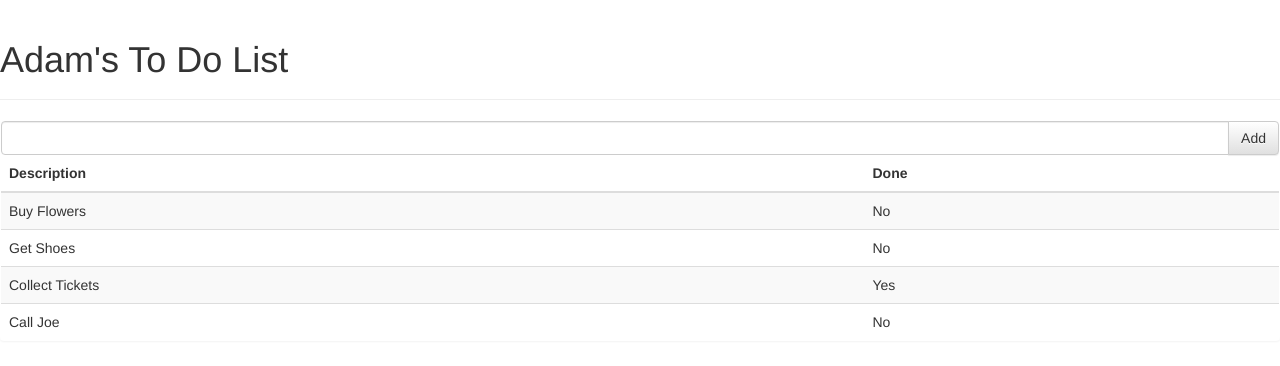
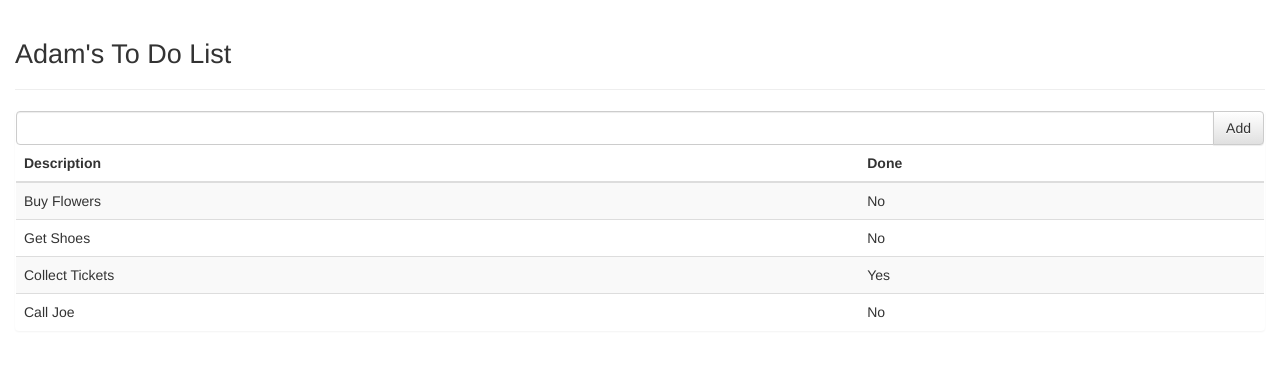
Before and after one commit to webdi21/as, a plain HTML site: page todo/index.html in a window 1280 px wide. Drawn offline with Linux system fonts and the light colour scheme.

Commit message:
layout 수정을 위한 CSS처리

```diff
--- a/todo/css/ui.common.css
+++ b/todo/css/ui.common.css
@@ -1 +1,5 @@
 @charset "utf-8";
+
+.page-header { margin-left:15px; margin-right:15px; }
+.page-header h1 { font-size:27px; }
+.panel { margin-left:15px; margin-right:15px; }
```
